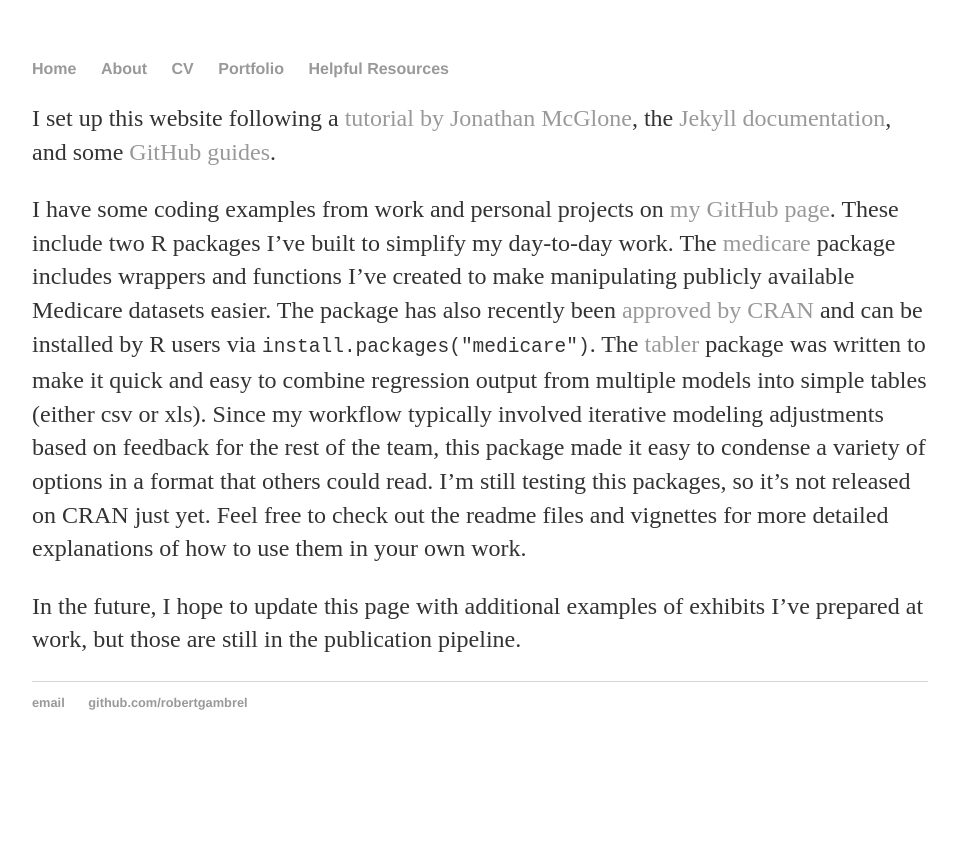
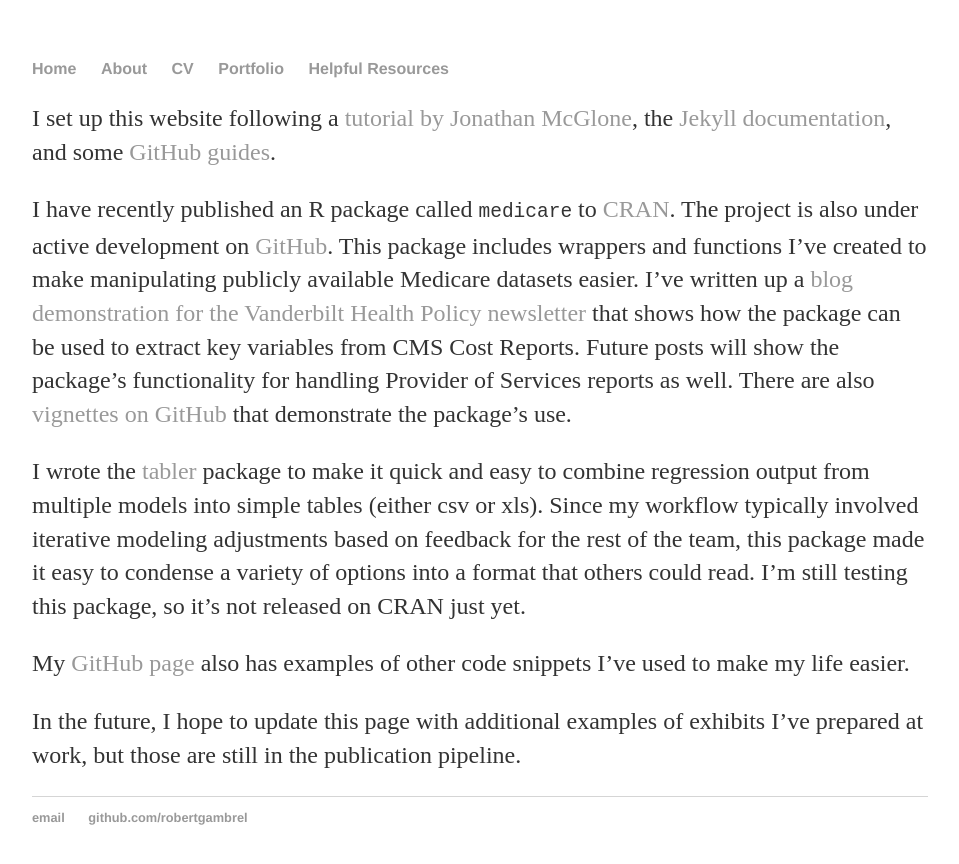
Before and after one commit to robertgambrel/robertgambrel.github.io, a Jekyll site: the page built from portfolio/index.md, in a window 1280 px wide. Shown: the top 864 px of the page, without its empty margins (160-1119 px from the left). Built offline with Jekyll 4.4.1, drawn with Linux system fonts in a browser that asks for light colours.

Commit message:
tidy up portfolio; link to blog post for medicare cost report package

```diff
--- a/portfolio/index.md
+++ b/portfolio/index.md
@@ -4,6 +4,10 @@ title: Robert Gambrel - Portfolio
 ---
 I set up this website following a [tutorial by Jonathan McGlone](https:http://jmcglone.com/guides/github-pages/), the [Jekyll documentation](https://jekyllrb.com/docs/usage/), and some [GitHub guides](https://help.github.com/articles/about-github-pages-and-jekyll/).
 
-I have some coding examples from work and personal projects on [my GitHub page](https://www.github.com/robertgambrel). These include two R packages I've built to simplify my day-to-day work. The [medicare](https://www.github.com/robertgambrel/medicare) package includes wrappers and functions I've created to make manipulating publicly available Medicare datasets easier. The package has also recently been [approved by CRAN](https://CRAN.R-project.org/package=medicare) and can be installed by R users via `install.packages("medicare")`. The [tabler](https://www.github.com/robertgambrel/tabler) package was written to make it quick and easy to combine regression output from multiple models into simple tables (either csv or xls). Since my workflow typically involved iterative modeling adjustments based on feedback for the rest of the team, this package made it easy to condense a variety of options in a format that others could read. I'm still testing this packages, so it's not released on CRAN just yet. Feel free to check out the readme files and vignettes for more detailed explanations of how to use them in your own work.
+I have recently published an R package called `medicare` to [CRAN](https://CRAN.R-project.org/package=medicare). The project is also under active development on [GitHub](https://www.github.com/robertgambrel/medicare). This package includes wrappers and functions I've created to make manipulating publicly available Medicare datasets easier. I've written up a [blog demonstration for the Vanderbilt Health Policy newsletter](/blog/2016/12/01/medicare-cost-report-demo) that shows how the package can be used to extract key variables from CMS Cost Reports. Future posts will show the package's functionality for handling Provider of Services reports as well. There are also [vignettes on GitHub](https://github.com/robertgambrel/medicare/tree/master/vignettes) that demonstrate the package's use.
+
+I wrote the [tabler](https://www.github.com/robertgambrel/tabler) package to make it quick and easy to combine regression output from multiple models into simple tables (either csv or xls). Since my workflow typically involved iterative modeling adjustments based on feedback for the rest of the team, this package made it easy to condense a variety of options into a format that others could read. I'm still testing this package, so it's not released on CRAN just yet.
+
+My [GitHub page](https://github.com/robertgambrel) also has examples of other code snippets I've used to make my life easier.
 
 In the future, I hope to update this page with additional examples of exhibits I've prepared at work, but those are still in the publication pipeline.
```
